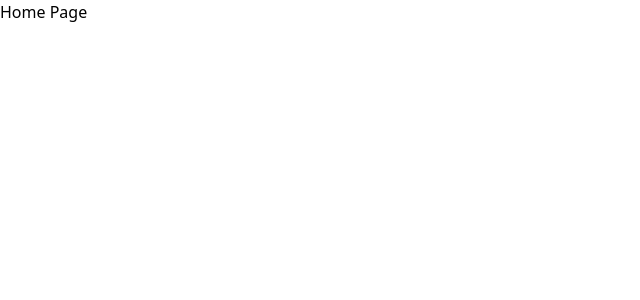
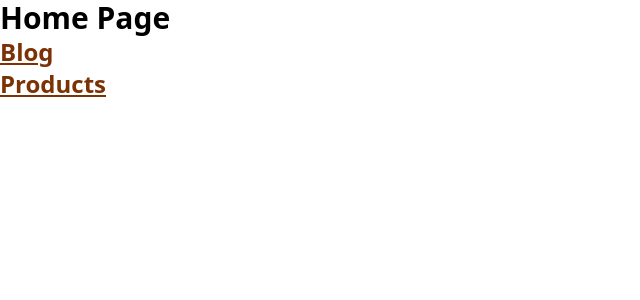
Before and after one commit to PANKAJGUSAIN/NextJS_Prep, a Next.js app: page / in a window 1280 px wide. Shown: the top 300 px of the page, without its empty margins (0-640 px from the left). Built offline with nearby package versions, Linux system fonts and the light colour scheme.

Commit message:
navigating programatically using <Link href={link}>

```diff
--- a/src/app/Products/page.jsx
+++ b/src/app/Products/page.jsx
@@ -1,5 +1,9 @@
-export default function productComponent(){
+import Link from "next/link";
+
+export default function productComponent() {
     return (
+        <>
+            <h4 className="underline text-amber-900 text-2xl font-extrabold"><Link href="/">Home</Link></h4>
             <h1>
                 <ul>
                     <li>Product 1</li>
@@ -7,5 +11,7 @@ export default function productComponent(){
                     <li>Product 3</li>
                 </ul>
             </h1>
+        </>
+
     )
 }
--- a/src/app/page.jsx
+++ b/src/app/page.jsx
@@ -1,7 +1,11 @@
+import Link from "next/link";
+
 export default function home () {
     return (
-        <>
-            Home Page
-        </>
+        <div>
+            <h1 className="text-3xl font-bold ">Home Page</h1>
+            <h4 className="underline text-amber-900 text-2xl font-extrabold"><Link href ="/blog">Blog</Link></h4>
+            <h4  className="underline text-amber-900 text-2xl font-extrabold"><Link href ="/Products">Products</Link></h4>
+        </div>
     )
 }
```
Lines whose indentation alone changed are shown as unchanged.
